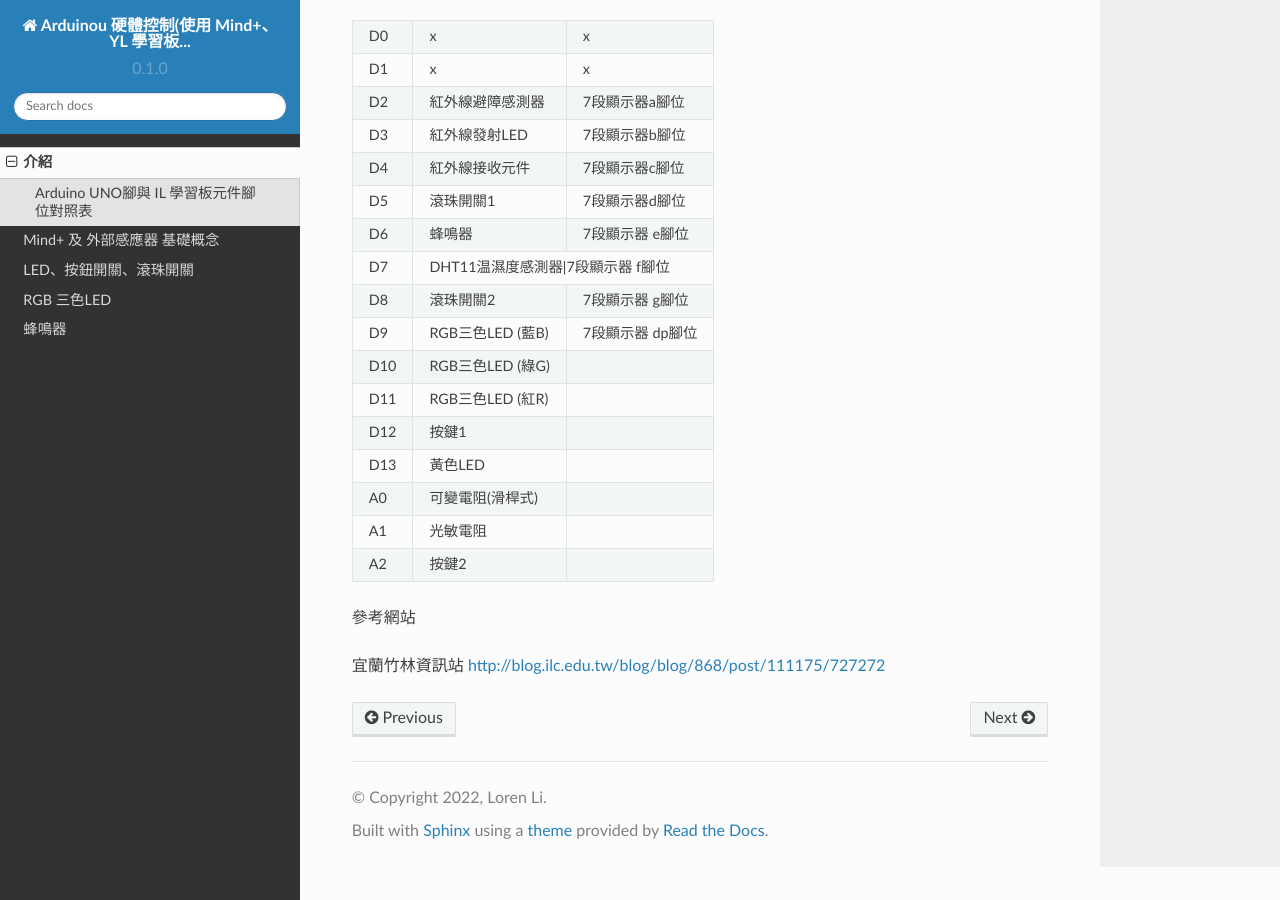
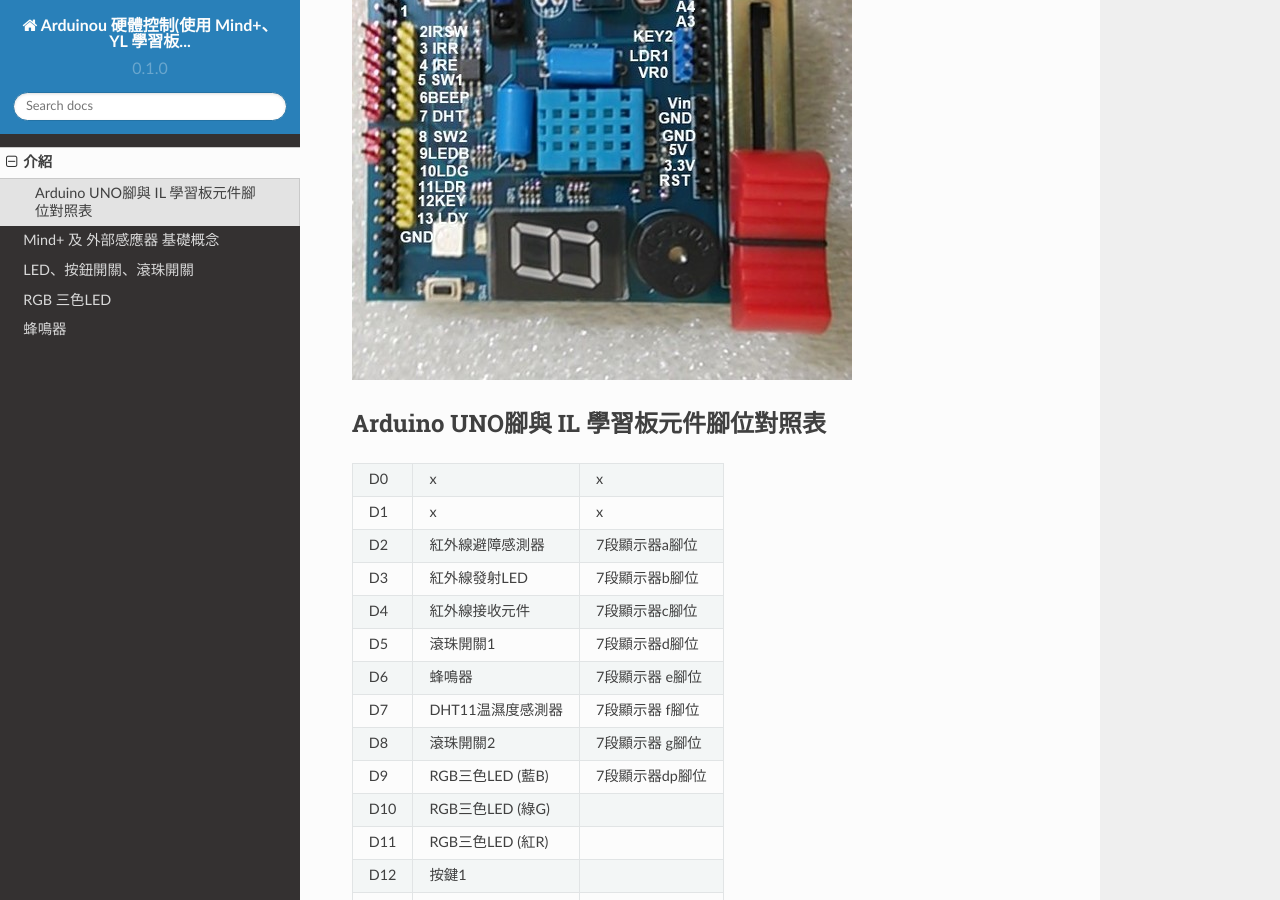
Before and after one commit to loren2018tw/arduino-mind-plus-il, a Sphinx documentation site: the page built from docs/source/introduce.rst, in a window 1280 px wide and 900 px high, scrolled down 418 px. Built offline with Sphinx 7.4.7 and the Read the Docs theme 2.0.0, drawn with Linux system fonts in a browser that asks for light colours.

Commit message:
修正表格錯誤

```diff
--- a/docs/source/introduce.rst
+++ b/docs/source/introduce.rst
@@ -6,47 +6,47 @@
 
 這板子將一些常用的外部硬體感測元件(光敏電阻、LED、RGB LED、按鍵開關、紅外線感測器、蜂鳴器、DHT11溫濕度感測器、紅外線發射、接收模組、可變電阻 (滑桿式)、共陰極七段顯示器、滾珠開關) 整合在板子上，不需要做任何接線，很適合國小用來學習各種感測器的應用。
 
-.. image:: ./ksb041.jpg
+.. image:: ./image/ksb041.jpg
 
 
 Arduino UNO腳與 IL 學習板元件腳位對照表
 ----------------------------------------
 
-+---+----------------+----------------+
-|D0 | x              |       x        |
-+---+----------------+----------------+
-|D1 | x              |       x        |
-+---+----------------+----------------+
-|D2 |紅外線避障感測器|7段顯示器a腳位  |
-+---+----------------+----------------+
-|D3 |紅外線發射LED   |7段顯示器b腳位  |
-+---+----------------+----------------+
-|D4 |紅外線接收元件  |7段顯示器c腳位  |
-+---+----------------+----------------+
-|D5 |滾珠開關1       |7段顯示器d腳位  |
-+---+----------------+----------------+
-|D6 |蜂鳴器          |7段顯示器 e腳位 |
-+---+----------------+----------------+
++---+-----------------+---------------+
+|D0 | x               |      x        |
++---+-----------------+---------------+
+|D1 | x               |      x        |
++---+-----------------+---------------+
+|D2 |紅外線避障感測器 |7段顯示器a腳位 |
++---+-----------------+---------------+
+|D3 |紅外線發射LED    |7段顯示器b腳位 |
++---+-----------------+---------------+
+|D4 |紅外線接收元件   |7段顯示器c腳位 |
++---+-----------------+---------------+
+|D5 |滾珠開關1        |7段顯示器d腳位 |
++---+-----------------+---------------+
+|D6 |蜂鳴器           |7段顯示器 e腳位|
++---+-----------------+---------------+
 |D7 |DHT11温濕度感測器|7段顯示器 f腳位|
-+---+----------------+----------------+
-|D8 |滾珠開關2       |7段顯示器 g腳位 |
-+---+----------------+----------------+
-|D9 |RGB三色LED (藍B)|7段顯示器 dp腳位|
-+---+----------------+----------------+
-|D10|RGB三色LED (綠G)|                |
-+---+----------------+----------------+
-|D11|RGB三色LED (紅R)|                |
-+---+----------------+----------------+
-|D12|按鍵1           |                |
-+---+----------------+----------------+
-|D13|黃色LED         |                |
-+---+----------------+----------------+
-|A0 |可變電阻(滑桿式)|                |
-+---+----------------+----------------+
-|A1 |光敏電阻        |                |
-+---+----------------+----------------+
-|A2 |按鍵2           |                |
-+---+----------------+----------------+
++---+-----------------+---------------+
+|D8 |滾珠開關2        |7段顯示器 g腳位|
++---+-----------------+---------------+
+|D9 |RGB三色LED (藍B) |7段顯示器dp腳位|
++---+-----------------+---------------+
+|D10|RGB三色LED (綠G) |               |
++---+-----------------+---------------+
+|D11|RGB三色LED (紅R) |               |
++---+-----------------+---------------+
+|D12|按鍵1            |               |
++---+-----------------+---------------+
+|D13|黃色LED          |               |
++---+-----------------+---------------+
+|A0 |可變電阻(滑桿式) |               |
++---+-----------------+---------------+
+|A1 |光敏電阻         |               |
++---+-----------------+---------------+
+|A2 |按鍵2            |               |
++---+-----------------+---------------+
 
 
 參考網站
```
